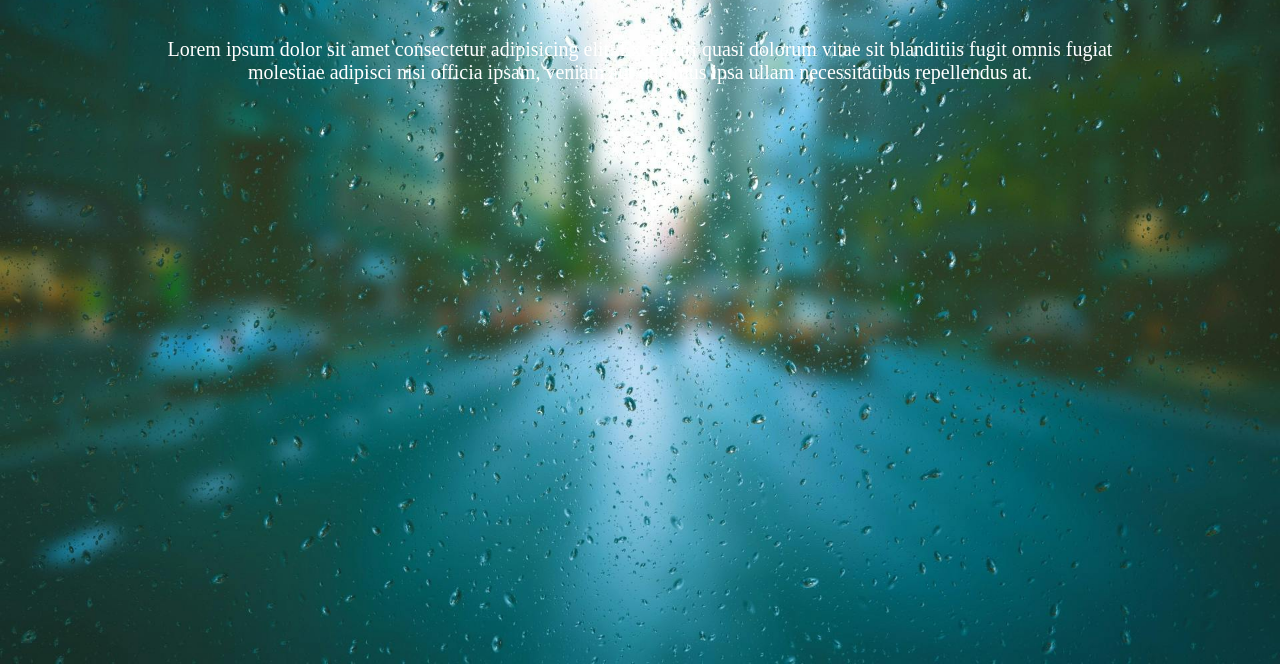
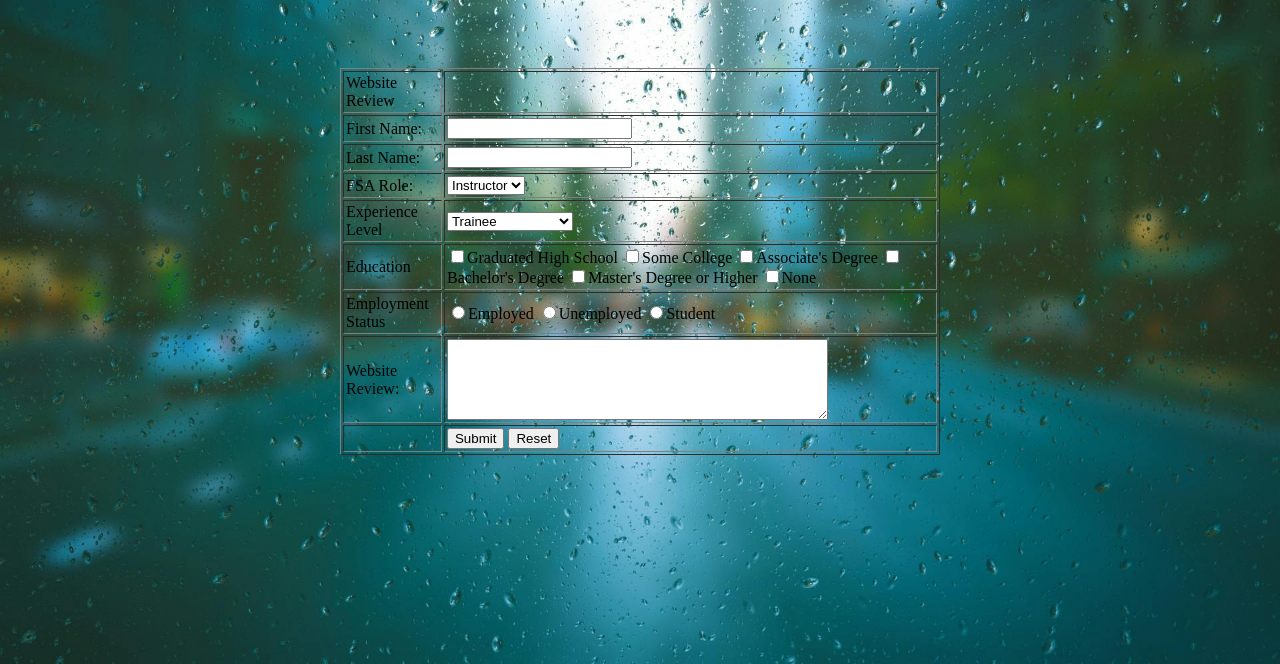
Before and after one commit to imthomasgraham/personal-website, a plain HTML site: page contact.html in a window 1280 px wide. Shown: the part 184-848 px from the top of the page. Drawn offline with Linux system fonts and the light colour scheme.

Commit message:
Added form to contact page.

```diff
--- a/contact.html
+++ b/contact.html
@@ -20,14 +20,84 @@
         <div class="hero">
           <article>
             <h1>Contacts</h1>
-            <p>
-              Lorem ipsum dolor sit amet consectetur adipisicing elit. Excepturi
-              quasi dolorum vitae sit blanditiis fugit omnis fugiat molestiae
-              adipisci nisi officia ipsam, veniam aut ducimus ipsa ullam
-              necessitatibus repellendus at.
-            </p>
           </article>
         </div>
+        <center>
+          <form name="contact" action="send.php" method="post">
+            <table width="600" border="1" cellspacing="2" cellpadding="2">
+              <tr>
+                <td>Website Review</td>
+                <td></td>
+              </tr>
+              <tr>
+                <td>First Name:</td>
+                <td><input type="text" name="fname" maxlength="50" /></td>
+              </tr>
+              <tr>
+                <td>Last Name:</td>
+                <td><input type="text" name="lname" maxlength="50" /></td>
+              </tr>
+              <tr>
+                <td>FSA Role:</td>
+                <td>
+                  <select name="fsarole">
+                    <option value="IN">Instructor</option>
+                    <option value="ST">Student</option>
+                    <option value="ME">Mentor</option>
+                    <option value="OU">Outsider</option>
+                  </select>
+                </td>
+              </tr>
+              <tr>
+                <td>Experience Level</td>
+                <td>
+                  <select name="experience">
+                    <option value="TR">Trainee</option>
+                    <option value="JU">Junior Developer</option>
+                    <option value="MI">Middle Developer</option>
+                    <option value="SE">Senior Developer</option>
+                  </select>
+                </td>
+              </tr>
+              <tr>
+                <td>Education</td>
+                <td>
+                  <input type="checkbox" name="hs" />Graduated High School
+                  <input type="checkbox" name="sc" />Some College
+                  <input type="checkbox" name="as" />Associate's Degree
+                  <input type="checkbox" name="ba" />Bachelor's Degree
+                  <input type="checkbox" name="ma" />Master's Degree or Higher
+                  <input type="checkbox" name="no" />None
+                </td>
+              </tr>
+              <tr>
+                <td>Employment Status</td>
+                <td>
+                  <input type="radio" name="estatus" value="employed" />Employed
+                  <input
+                    type="radio"
+                    name="estatus"
+                    value="undemployed"
+                  />Unemployed
+                  <input type="radio" name="estatus" value="student" />Student
+                </td>
+              </tr>
+              <tr>
+                <td>Website Review:</td>
+                <td>
+                  <textarea name="reviews" cols="45" rows="5"></textarea>
+                </td>
+              </tr>
+              <tr>
+                <td></td>
+                <td>
+                  <input type="submit" name="submit" value="Submit" />
+                  <input type="reset" name="reset" value="Reset" />
+                </td>
+              </tr>
+            </table>
+          </form>
+        </center>
       </div>
     </main>
     <script src="javascript.js"></script>
--- a/index.css
+++ b/index.css
@@ -121,3 +121,24 @@ article ul {
 .gallery:hover {
   border: 1px solid hsl(0, 0%, 20%);
 }
+
+/* Here is where my media queries start*/
+
+@media screen and (max-width: 992px) {
+  body {
+    background-color: rebeccapurple;
+  }
+}
+
+@media screen and (max-width: 600px) {
+  body {
+    background-color: royalblue;
+  }
+}
+
+@media screen and (max-width: 600px) {
+  .navbar a {
+    color: cyan;
+    text-decoration: line-through;
+  }
+}
```
Also changed, not shown: mobilebg.jpg (added).
